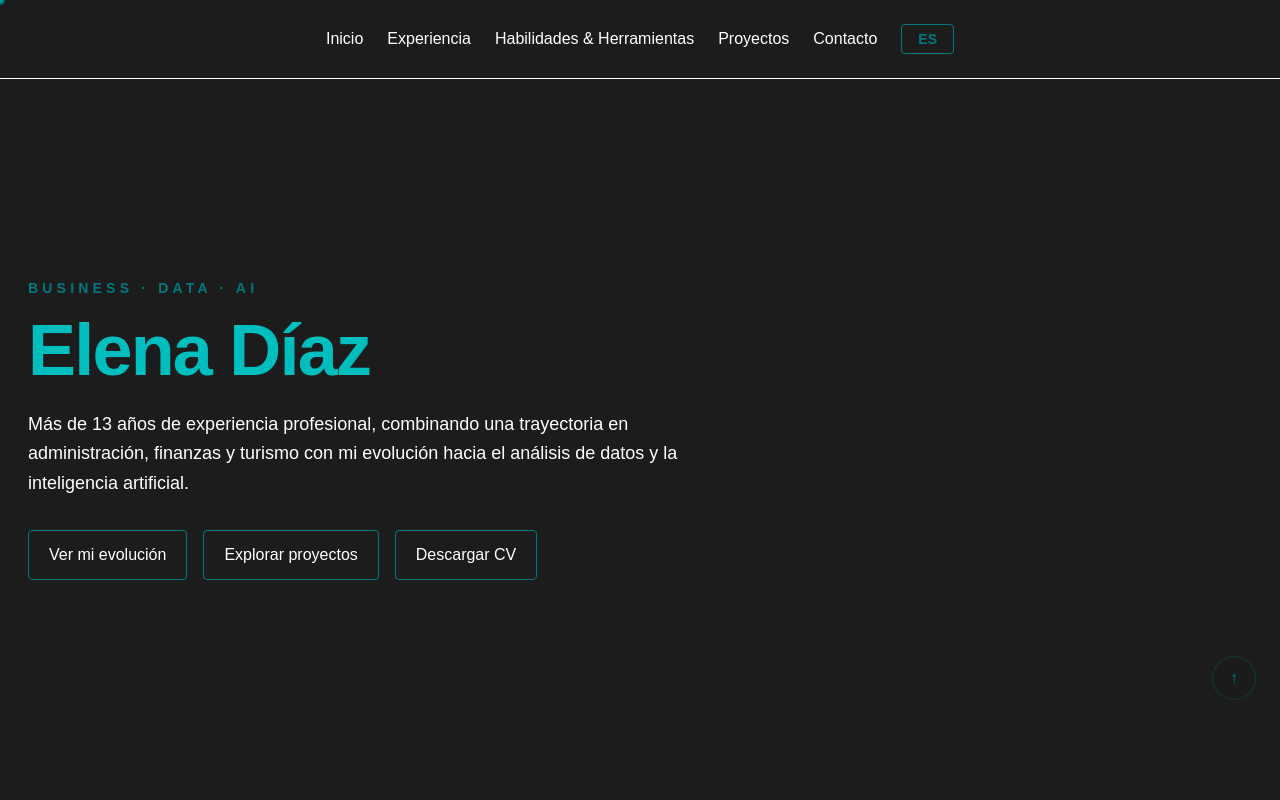
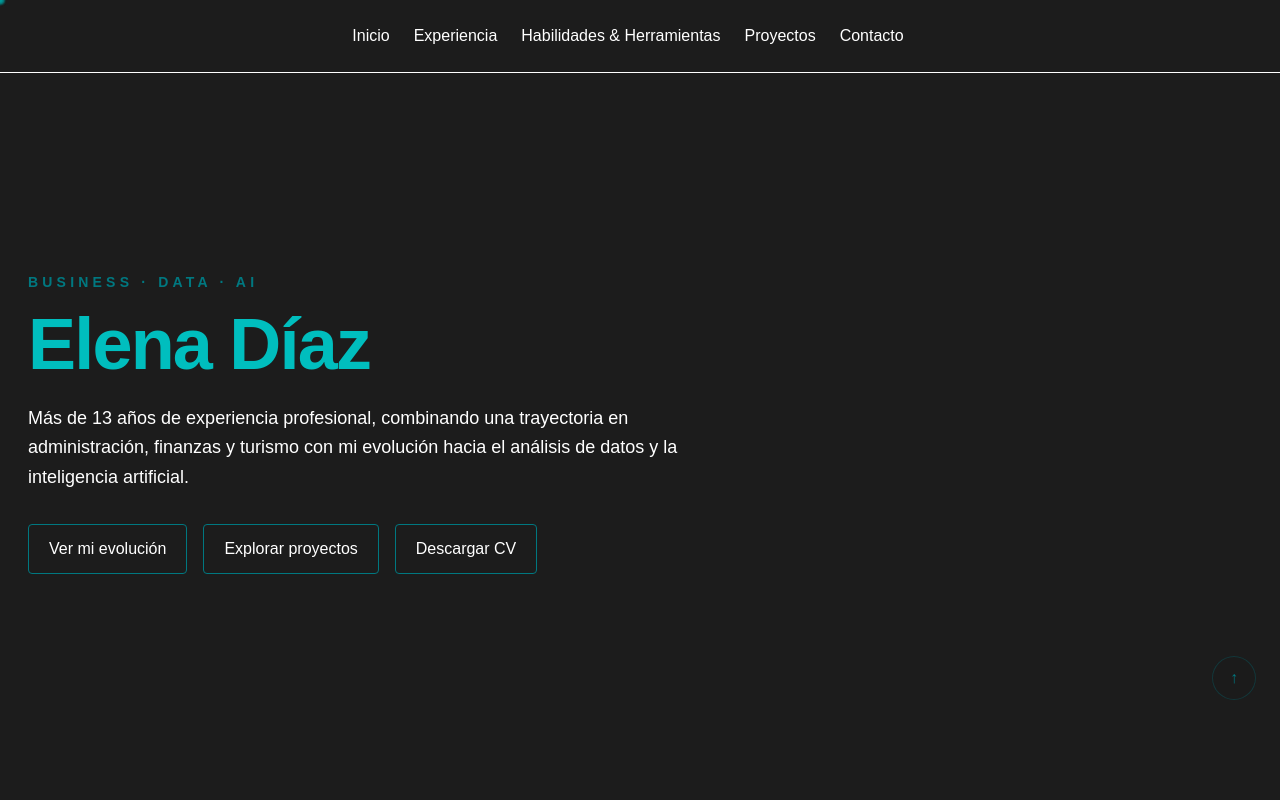
Before and after one commit to HelenDiMo/elena-diaz-beyond-the-resume, a Next.js app: page / in a window 1280 px wide. Shown: the top 800 px of the page. Built offline with nearby package versions, Linux system fonts and the light colour scheme.

Commit message:
fix: comentar uso de LanguageToggle en el componente Header

```diff
--- a/src/components/layout/Header.tsx
+++ b/src/components/layout/Header.tsx
@@ -63,7 +63,7 @@ export default function Header() {
             </nav>
 
             <div className="flex items-right gap-2">
-              <LanguageToggle />
+              {/* <LanguageToggle />  --> DE MOMENTO NO LO VAMOS A USAR*/}
 
               {/* <ThemeToggle /> -> PORQUE DE MOMENTO NO LO VAMOS A UTILIZAR */}
             </div>
```
